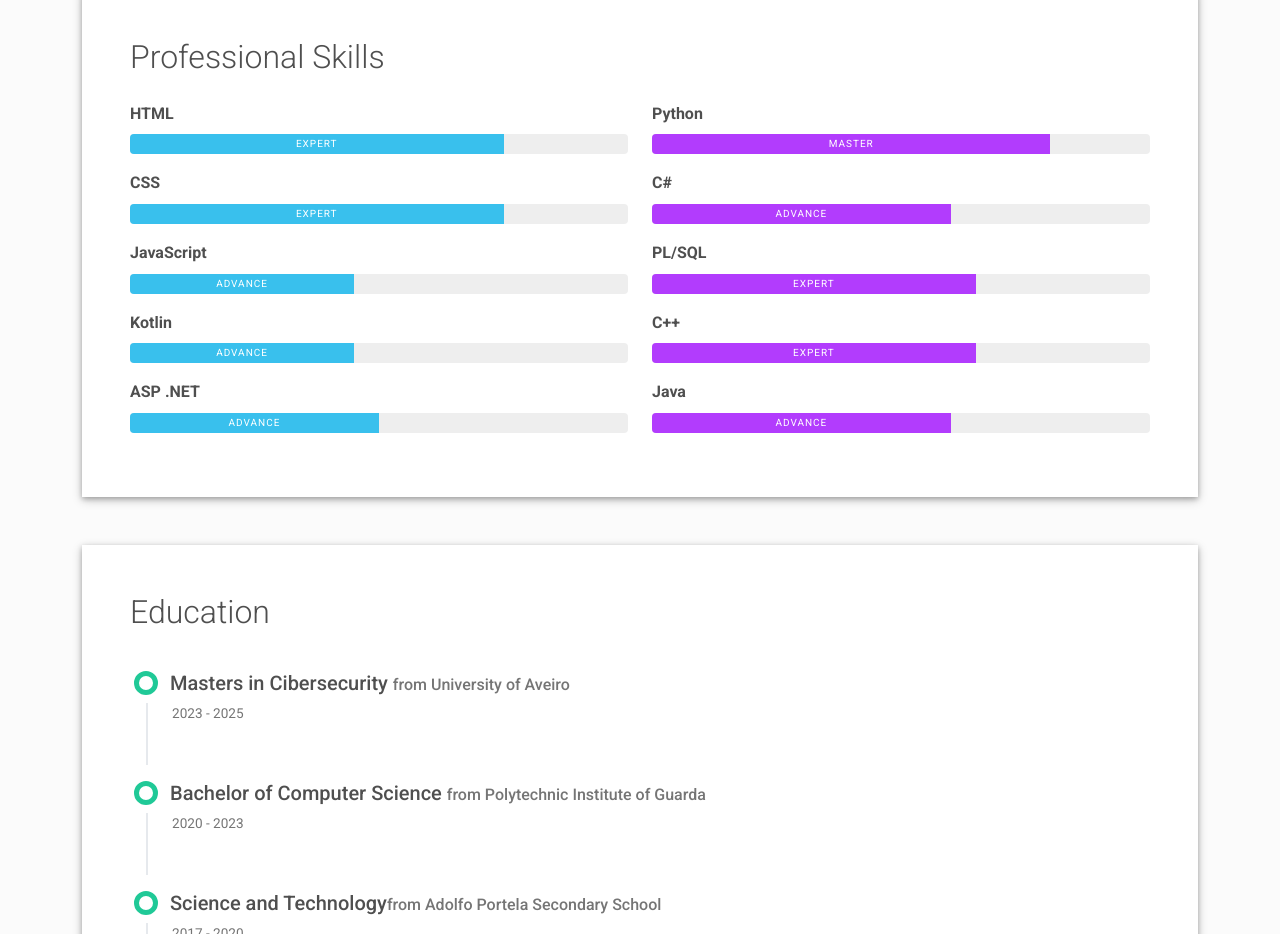
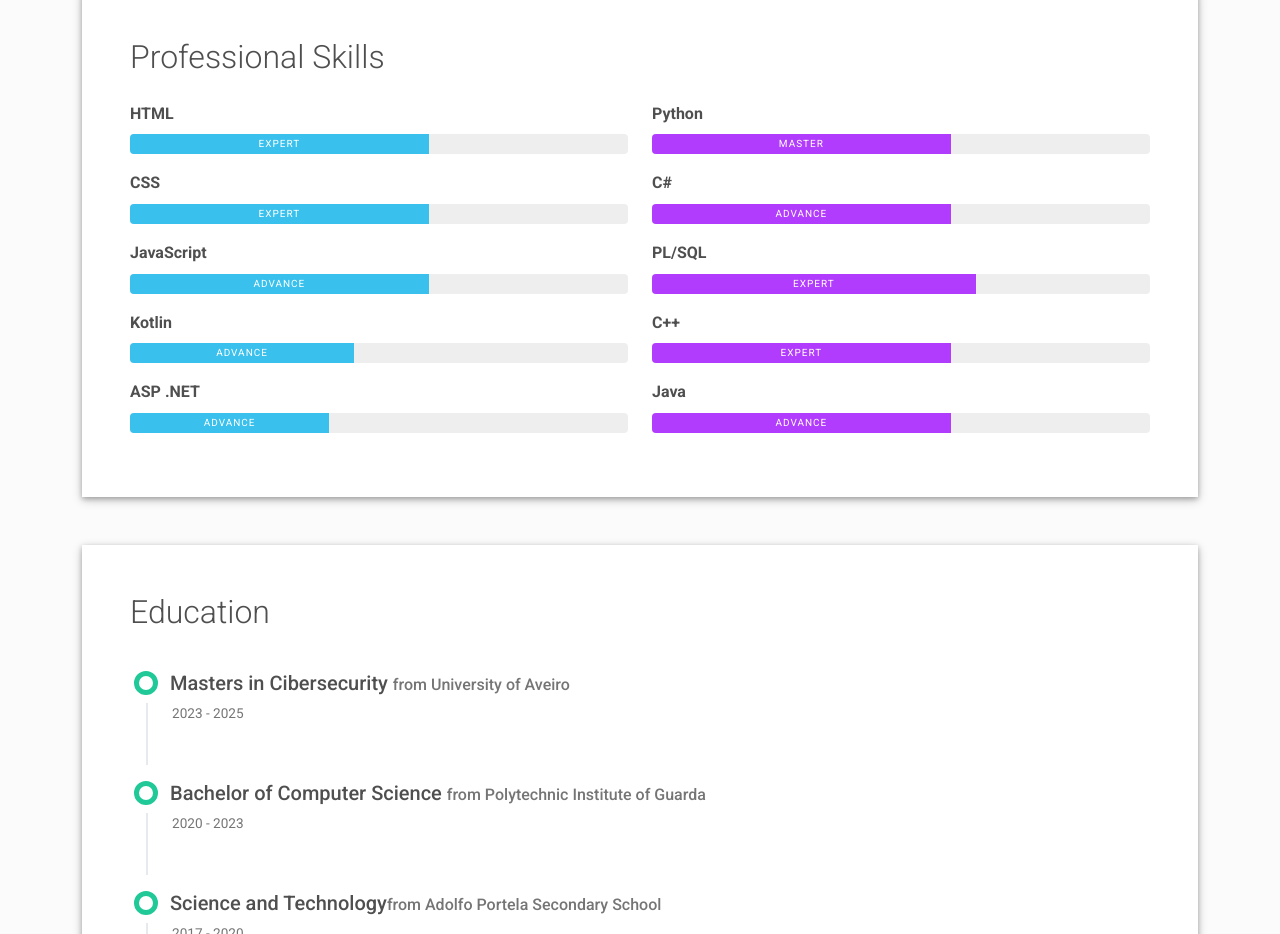
Before and after one commit to V1dal9/Vidal.github.io, a plain HTML site: page index.html in a window 1280 px wide. Shown: the part 1020-1954 px from the top of the page. Drawn offline with Linux system fonts and the light colour scheme.

Commit message:
Update index.html

```diff
--- a/index.html
+++ b/index.html
@@ -124,17 +124,17 @@
         <div class="col-md-6">
           <div class="mb-3"><span class="fw-bolder">HTML</span>
             <div class="progress my-2 rounded" style="height: 20px">
-              <div class="progress-bar bg-info" role="progressbar" data-aos="zoom-in-right" data-aos-delay="100" data-aos-anchor=".skills-section" style="width: 75%;" aria-valuenow="75" aria-valuemin="0" aria-valuemax="100">Expert</div>
+              <div class="progress-bar bg-info" role="progressbar" data-aos="zoom-in-right" data-aos-delay="100" data-aos-anchor=".skills-section" style="width: 60%;" aria-valuenow="75" aria-valuemin="0" aria-valuemax="100">Expert</div>
             </div>
           </div>
           <div class="mb-3"><span class="fw-bolder">CSS</span>
             <div class="progress my-2 rounded" style="height: 20px">
-              <div class="progress-bar bg-info" role="progressbar" data-aos="zoom-in-right" data-aos-delay="200" data-aos-anchor=".skills-section" style="width: 75%" aria-valuenow="75" aria-valuemin="0" aria-valuemax="100">Expert</div>
+              <div class="progress-bar bg-info" role="progressbar" data-aos="zoom-in-right" data-aos-delay="200" data-aos-anchor=".skills-section" style="width: 60%" aria-valuenow="75" aria-valuemin="0" aria-valuemax="100">Expert</div>
             </div>
           </div>
           <div class="mb-3"><span class="fw-bolder">JavaScript</span>
             <div class="progress my-2 rounded" style="height: 20px">
-              <div class="progress-bar bg-info" role="progressbar" data-aos="zoom-in-right" data-aos-delay="300" data-aos-anchor=".skills-section" style="width: 45%" aria-valuenow="45" aria-valuemin="0" aria-valuemax="100">Advance</div>
+              <div class="progress-bar bg-info" role="progressbar" data-aos="zoom-in-right" data-aos-delay="300" data-aos-anchor=".skills-section" style="width: 60%" aria-valuenow="45" aria-valuemin="0" aria-valuemax="100">Advance</div>
             </div>
           </div>
           <div class="mb-3"><span class="fw-bolder">Kotlin</span>
@@ -144,14 +144,14 @@
           </div>
           <div class="mb-3"><span class="fw-bolder">ASP .NET</span>
             <div class="progress my-2 rounded" style="height: 20px">
-              <div class="progress-bar bg-info" role="progressbar" data-aos="zoom-in-right" data-aos-delay="300" data-aos-anchor=".skills-section" style="width: 50%" aria-valuenow="75" aria-valuemin="0" aria-valuemax="100">Advance</div>
+              <div class="progress-bar bg-info" role="progressbar" data-aos="zoom-in-right" data-aos-delay="300" data-aos-anchor=".skills-section" style="width: 40%" aria-valuenow="75" aria-valuemin="0" aria-valuemax="100">Advance</div>
             </div>
           </div>
         </div>
         <div class="col-md-6">
           <div class="mb-3"><span class="fw-bolder">Python</span>
             <div class="progress my-2 rounded" style="height: 20px">
-              <div class="progress-bar bg-secondary" role="progressbar" data-aos="zoom-in-right" data-aos-delay="400" data-aos-anchor=".skills-section" style="width: 80%" aria-valuenow="95" aria-valuemin="0" aria-valuemax="100">Master</div>
+              <div class="progress-bar bg-secondary" role="progressbar" data-aos="zoom-in-right" data-aos-delay="400" data-aos-anchor=".skills-section" style="width: 60%" aria-valuenow="95" aria-valuemin="0" aria-valuemax="100">Master</div>
             </div>
           </div>
           <div class="mb-3"><span class="fw-bolder">C#</span>
@@ -166,7 +166,7 @@
           </div>
           <div class="mb-3"><span class="fw-bolder">C++</span>
             <div class="progress my-2 rounded" style="height: 20px">
-              <div class="progress-bar bg-secondary" role="progressbar" data-aos="zoom-in-right" data-aos-delay="600" data-aos-anchor=".skills-section" style="width: 65%" aria-valuenow="75" aria-valuemin="0" aria-valuemax="100">Expert</div>
+              <div class="progress-bar bg-secondary" role="progressbar" data-aos="zoom-in-right" data-aos-delay="600" data-aos-anchor=".skills-section" style="width: 60%" aria-valuenow="75" aria-valuemin="0" aria-valuemax="100">Expert</div>
             </div>
           </div>
           <div class="mb-3"><span class="fw-bolder">Java</span>
```
